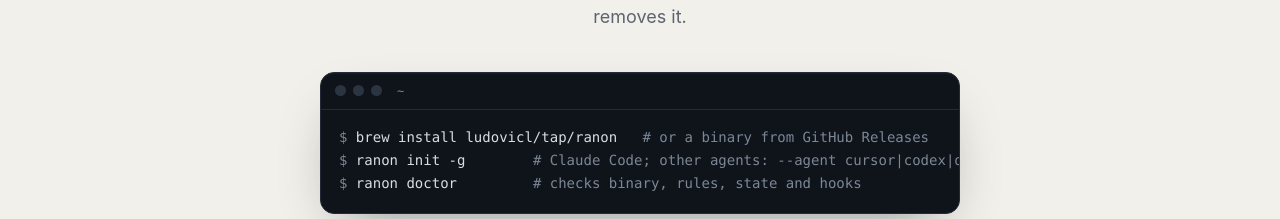
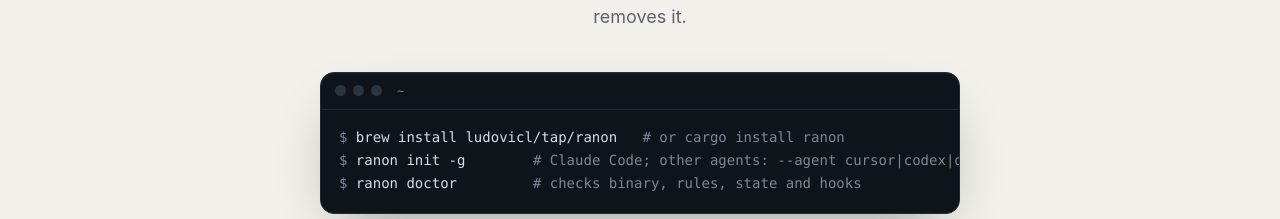
Before and after one commit to ludovicl/ranon, a plain HTML site: page site/index.html in a window 1280 px wide. Shown: the part 5028-5247 px from the top of the page. Drawn offline with Linux system fonts and the light colour scheme.

Commit message:
Mention cargo install on the landing page

```diff
--- a/site/index.html
+++ b/site/index.html
@@ -375,7 +375,7 @@ footer .wrap { display: flex; flex-wrap: wrap; gap: 10px 24px; justify-content:
     <p class="sub">macOS or Linux. <span class="mono">--dry-run</span> shows what changes before writing it, <span class="mono">--uninstall</span> removes it.</p>
     <div class="term">
       <div class="term-bar"><i></i><i></i><i></i><b>~</b></div>
-<pre><span class="p">$</span> brew install ludovicl/tap/ranon   <span class="d"># or a binary from GitHub Releases</span>
+<pre><span class="p">$</span> brew install ludovicl/tap/ranon   <span class="d"># or cargo install ranon</span>
 <span class="p">$</span> ranon init -g        <span class="d"># Claude Code; other agents: --agent cursor|codex|opencode</span>
 <span class="p">$</span> ranon doctor         <span class="d"># checks binary, rules, state and hooks</span></pre>
     </div>
```
